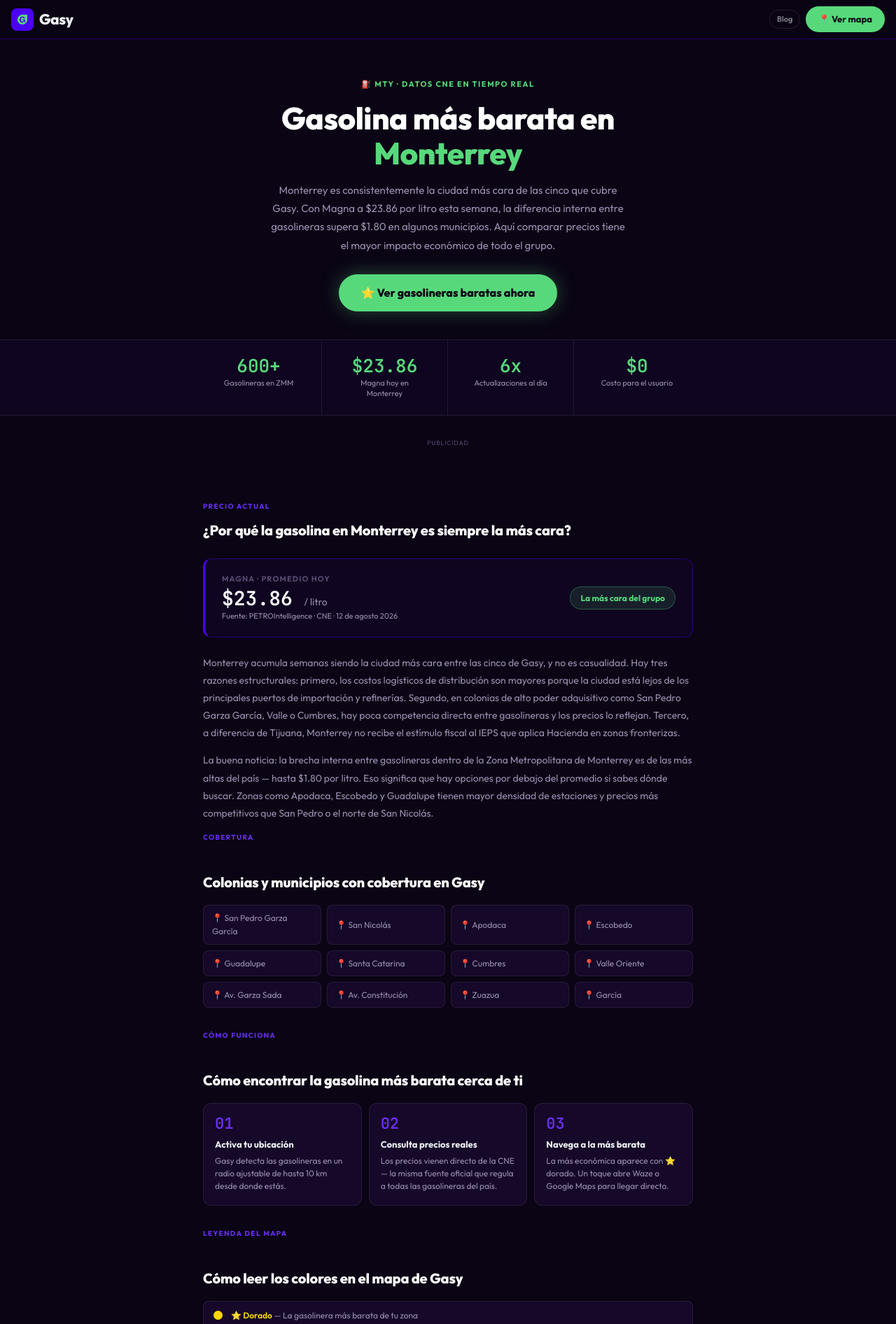
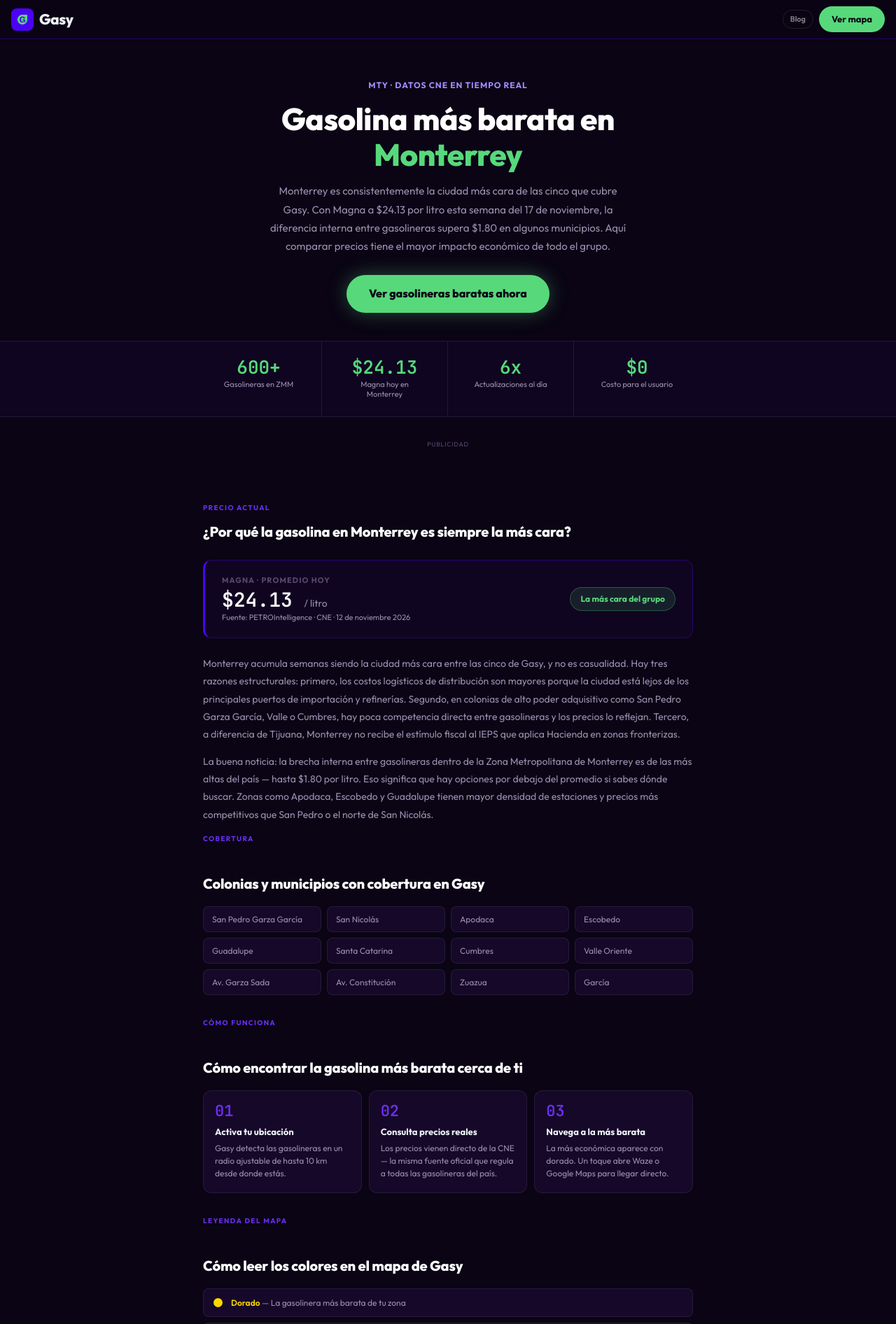
Before and after one commit to enriquemontes919-oss/gasy, a plain HTML site: page monterrey.html in a window 1280 px wide. Shown: the top 1892 px of the page at 70% size. Drawn offline with Linux system fonts and the light colour scheme.

Commit message:
Update monterrey.html

```diff
--- a/monterrey.html
+++ b/monterrey.html
@@ -149,6 +149,18 @@ footer a:hover{color:var(--text2);}
   .content{padding:36px 16px 20px;}
   .price-banner{flex-direction:column;align-items:flex-start;}
 }
+
+  /* ── Design System Nov-2026 ── */
+  .hero-eyebrow {
+    color: #a58bff;
+    font-weight: 700;
+    letter-spacing: 0.08em;
+    text-transform: uppercase;
+    font-size: 12px;
+  }
+  .hero h1 em { color: #57d97b; font-style: normal; }
+  .stat-num { color: #57d97b; }
+
 </style>
 <!-- Google tag (gtag.js) -->
 <script async src="https://www.googletagmanager.com/gtag/js?id=G-4B5V8BHHFQ"></script>
@@ -168,15 +180,15 @@ footer a:hover{color:var(--text2);}
   </a>
   <div class="nav-links">
     <a href="/blog.html" class="nav-blog">Blog</a>
-    <a href="/?lat=25.6866&amp;lng=-100.3161&amp;z=12&amp;ciudad=monterrey" class="nav-cta">&#128205; Ver mapa</a>
+    <a href="/" class="nav-cta"> Ver mapa</a>
   </div>
 </nav>
 
 <div class="hero">
-  <div class="hero-eyebrow">&#9981; MTY · Datos CNE en tiempo real</div>
+  <div class="hero-eyebrow"> MTY · Datos CNE en tiempo real</div>
   <h1>Gasolina más barata en <em>Monterrey</em></h1>
-  <p>Monterrey es consistentemente la ciudad más cara de las cinco que cubre Gasy. Con Magna a $23.86 por litro esta semana, la diferencia interna entre gasolineras supera $1.80 en algunos municipios. Aquí comparar precios tiene el mayor impacto económico de todo el grupo.</p>
-  <a href="/?lat=25.6866&amp;lng=-100.3161&amp;z=12&amp;ciudad=monterrey" class="hero-btn">&#11088; Ver gasolineras baratas ahora</a>
+  <p>Monterrey es consistentemente la ciudad más cara de las cinco que cubre Gasy. Con Magna a $24.13 por litro esta semana del 17 de noviembre, la diferencia interna entre gasolineras supera $1.80 en algunos municipios. Aquí comparar precios tiene el mayor impacto económico de todo el grupo.</p>
+  <a href="/" class="hero-btn"> Ver gasolineras baratas ahora</a>
 </div>
 
 <div class="stats-bar">
@@ -185,7 +197,7 @@ footer a:hover{color:var(--text2);}
     <div class="stat-lbl">Gasolineras en ZMM</div>
   </div>
   <div class="stat">
-    <div class="stat-num">$23.86</div>
+    <div class="stat-num">$24.13</div>
     <div class="stat-lbl">Magna hoy en Monterrey</div>
   </div>
   <div class="stat">
@@ -212,8 +224,8 @@ footer a:hover{color:var(--text2);}
   <div class="price-banner">
     <div>
       <div class="price-banner-label">Magna · Promedio hoy</div>
-      <div class="price-banner-val">$23.86 <span style="font-size:14px;color:var(--text2);font-family:var(--sans);font-weight:400;">/ litro</span></div>
-      <div class="price-banner-sub">Fuente: PETROIntelligence · CNE · 12 de agosto 2026</div>
+      <div class="price-banner-val">$24.13 <span style="font-size:14px;color:var(--text2);font-family:var(--sans);font-weight:400;">/ litro</span></div>
+      <div class="price-banner-sub">Fuente: PETROIntelligence · CNE · 12 de noviembre 2026</div>
     </div>
     <div class="price-banner-badge">La más cara del grupo</div>
   </div>
@@ -224,18 +236,18 @@ footer a:hover{color:var(--text2);}
   <span class="section-label">Cobertura</span>
   <h2>Colonias y municipios con cobertura en Gasy</h2>
   <div class="colonias">
-    <div class="colonia-tag">&#128205; San Pedro Garza García</div>
-    <div class="colonia-tag">&#128205; San Nicolás</div>
-    <div class="colonia-tag">&#128205; Apodaca</div>
-    <div class="colonia-tag">&#128205; Escobedo</div>
-    <div class="colonia-tag">&#128205; Guadalupe</div>
-    <div class="colonia-tag">&#128205; Santa Catarina</div>
-    <div class="colonia-tag">&#128205; Cumbres</div>
-    <div class="colonia-tag">&#128205; Valle Oriente</div>
-    <div class="colonia-tag">&#128205; Av. Garza Sada</div>
-    <div class="colonia-tag">&#128205; Av. Constitución</div>
-    <div class="colonia-tag">&#128205; Zuazua</div>
-    <div class="colonia-tag">&#128205; García</div>
+    <div class="colonia-tag"> San Pedro Garza García</div>
+    <div class="colonia-tag"> San Nicolás</div>
+    <div class="colonia-tag"> Apodaca</div>
+    <div class="colonia-tag"> Escobedo</div>
+    <div class="colonia-tag"> Guadalupe</div>
+    <div class="colonia-tag"> Santa Catarina</div>
+    <div class="colonia-tag"> Cumbres</div>
+    <div class="colonia-tag"> Valle Oriente</div>
+    <div class="colonia-tag"> Av. Garza Sada</div>
+    <div class="colonia-tag"> Av. Constitución</div>
+    <div class="colonia-tag"> Zuazua</div>
+    <div class="colonia-tag"> García</div>
   </div>
 
   <span class="section-label">Cómo funciona</span>
@@ -254,14 +266,14 @@ footer a:hover{color:var(--text2);}
     <div class="step">
       <div class="step-num">03</div>
       <div class="step-title">Navega a la más barata</div>
-      <div class="step-desc">La más económica aparece con ⭐ dorado. Un toque abre Waze o Google Maps para llegar directo.</div>
+      <div class="step-desc">La más económica aparece con  dorado. Un toque abre Waze o Google Maps para llegar directo.</div>
     </div>
   </div>
 
   <span class="section-label">Leyenda del mapa</span>
   <h2>Cómo leer los colores en el mapa de Gasy</h2>
   <div class="colors">
-    <div class="color-row"><div class="color-dot" style="background:#FFD700;"></div><span class="color-text"><strong style="color:#FFD700">⭐ Dorado</strong> — La gasolinera más barata de tu zona</span></div>
+    <div class="color-row"><div class="color-dot" style="background:#FFD700;"></div><span class="color-text"><strong style="color:#FFD700"> Dorado</strong> — La gasolinera más barata de tu zona</span></div>
     <div class="color-row"><div class="color-dot" style="background:#57d97b;"></div><span class="color-text"><strong style="color:#57d97b">Verde</strong> — Tercio más barato de la zona</span></div>
     <div class="color-row"><div class="color-dot" style="background:#ffc400;"></div><span class="color-text"><strong style="color:#ffc400">Amarillo</strong> — Precio medio de la zona</span></div>
     <div class="color-row"><div class="color-dot" style="background:#ff3d57;"></div><span class="color-text"><strong style="color:#ff3d57">Rojo</strong> — Tercio más caro de la zona</span></div>
@@ -307,7 +319,7 @@ footer a:hover{color:var(--text2);}
 <div class="cta-bottom">
   <h2>Encuentra la gasolina más barata<br>en Monterrey ahora</h2>
   <p>Donde la diferencia de precios más importa. Gratis, sin registro.</p>
-  <a href="/?lat=25.6866&amp;lng=-100.3161&amp;z=12&amp;ciudad=monterrey" class="hero-btn">&#128205; Abrir Gasy ahora</a>
+  <a href="/" class="hero-btn"> Abrir Gasy ahora</a>
   <div class="cities">
     <a href="/ciudad-de-mexico" class="city-link">CDMX</a>
     <a href="/guadalajara" class="city-link">Guadalajara</a>
```
